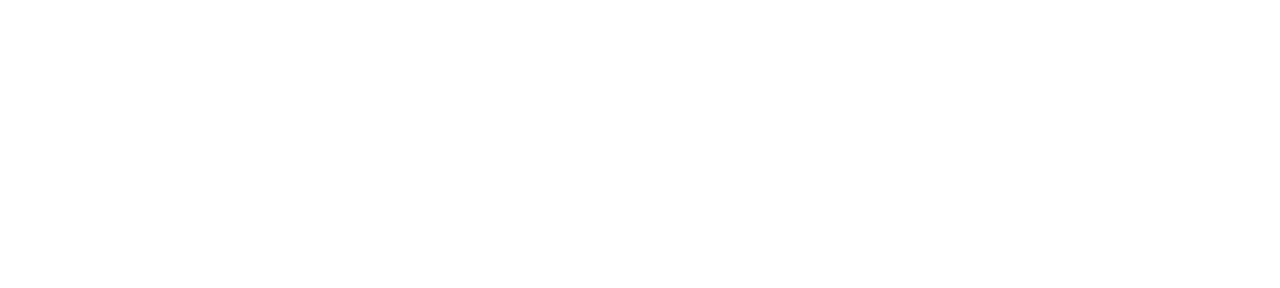
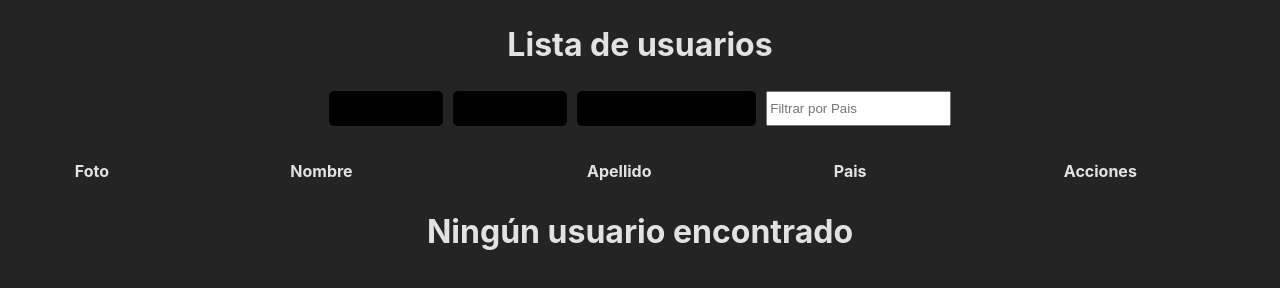
Before and after one commit to franjavi8776/prueba_tecnica_react, a plain HTML site: page index.html in a window 1280 px wide. Drawn offline with Linux system fonts and the light colour scheme; the site is published under a folder, as on GitHub Pages, so addresses that start at the root find nothing; no server answers.

Commit message:
arreglando las rutas

```diff
--- a/index.html
+++ b/index.html
@@ -1,12 +1,12 @@
-<!doctype html>
+<!DOCTYPE html>
 <html lang="en">
   <head>
     <meta charset="UTF-8" />
     <link rel="icon" type="image/svg+xml" href="/vite.svg" />
     <meta name="viewport" content="width=device-width, initial-scale=1.0" />
     <title>Vite + React + TS</title>
-    <script type="module" crossorigin src="/assets/index-D13wRrM_.js"></script>
-    <link rel="stylesheet" crossorigin href="/assets/index-Dzt5TnbQ.css">
+    <script type="module" crossorigin src="assets/index-D13wRrM_.js"></script>
+    <link rel="stylesheet" crossorigin href="assets/index-Dzt5TnbQ.css" />
   </head>
   <body>
     <div id="root"></div>
```
